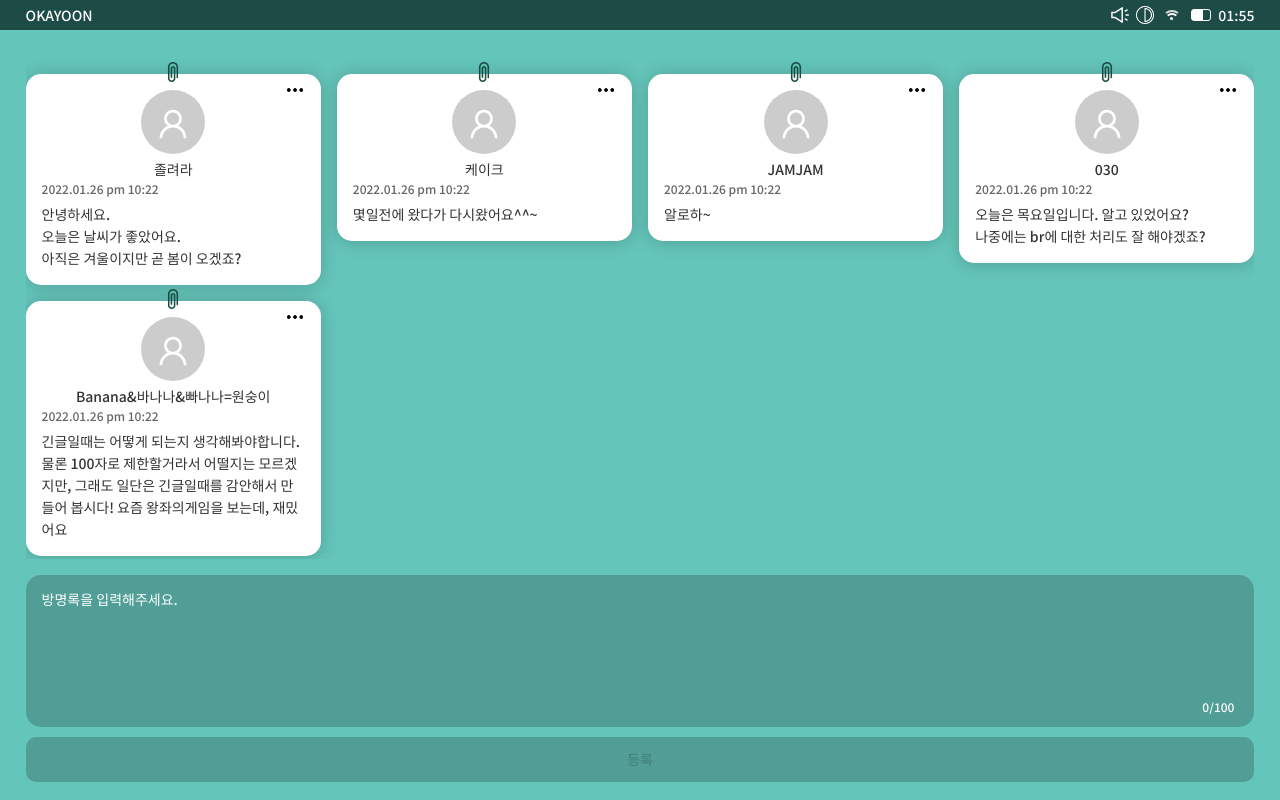
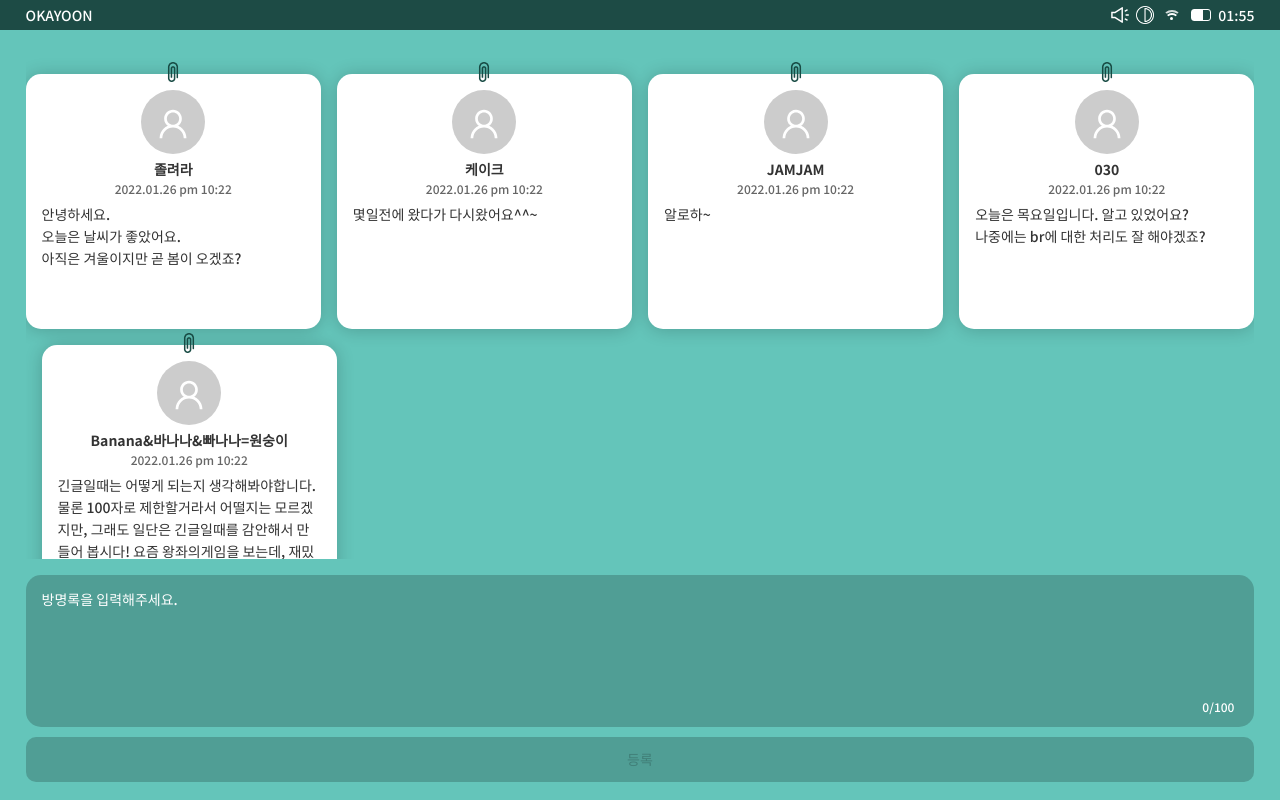
Before and after one commit to leeyoonseo/ts-okayoon, a Next.js app: page /guestbook in a window 1280 px wide. Built offline with nearby package versions, Linux system fonts and the light colour scheme.

Commit message:
update: 방명록 세부 페이지 생성
- 동적 라우팅 구현
- guestbookId 타입 변경(number -> string)
- 미디어 쿼리 테마에 추가

```diff
--- a/assets/styles/theme.ts
+++ b/assets/styles/theme.ts
@@ -4,6 +4,11 @@ export interface ITheme {
 export interface IThemes {
   [prop: string]: any;
 }
+
+const device = {
+  mobile: 'screen and (max-width: 768px)',
+  tablet: 'screen and (max-width: 1140px)',
+};
 
 export const themes: IThemes = {
   light: {
@@ -20,6 +25,7 @@ export const themes: IThemes = {
     dangerColor: '#c92522',
     default: '#333',
     reverse: 'white',
+    device,
   },
   dark: {
     name: 'dark',
@@ -35,6 +41,7 @@ export const themes: IThemes = {
     dangerColor: '#c92522',
     default: 'white',
     reverse: '#333',
+    device,
   },
 };
 
--- a/components/template/GuestCard/GuestCard.styled.ts
+++ b/components/template/GuestCard/GuestCard.styled.ts
@@ -2,6 +2,8 @@ import styled from 'styled-components';
 
 export const GuestCardWrap = styled.div`
   width: 100%;
+  height: 255px;
+  cursor: pointer;
   background: ${({ theme }) => theme.reverse};
   border-radius: 15px;
   padding: 16px;
@@ -25,6 +27,15 @@ export const GuestCardWrap = styled.div`
     background-size: contain;
   }
 
+  .guestcard-inner {
+    height: 220px;
+    overflow: hidden;
+    display: -webkit-box;
+    text-overflow: ellipsis;
+    -webkit-line-clamp: 6;
+    -webkit-box-orient: vertical;
+  }
+
   .guestcard-avatar {
     width: 80px;
     margin: 0 auto 4px;
@@ -38,6 +49,7 @@ export const GuestCardContents = styled.div`
   width: 100%;
 
   .info {
+    text-align: center;
     margin-bottom: 4px;
 
     & > span {
@@ -45,7 +57,7 @@ export const GuestCardContents = styled.div`
     }
 
     &-nickname {
-      text-align: center;
+      font-weight: 700;
       white-space: nowrap;
       overflow: hidden;
       text-overflow: ellipsis;
@@ -62,67 +74,3 @@ export const GuestCardContents = styled.div`
     width: 100%;
   }
 `;
-
-export const GuestCardButtonsWrap = styled.div`
-  display: inline-block;
-  position: absolute;
-  top: 6px;
-  right: 16px;
-  line-height: 1px;
-
-  button {
-    width: 20px;
-    height: 20px;
-    cursor: pointer;
-    background-size: cover;
-    background-position: top;
-    background-repeat: no-repeat;
-    padding: 0;
-    display: inline-block;
-  }
-
-  button + button {
-    margin-left: 4px;
-  }
-
-  .menu-trigger {
-    background-image: ${({ theme }) =>
-      `url('./icon-three-dots-${theme.name}.png')`};
-  }
-
-  .menu-wrapper:hover {
-    .menu {
-      display: flex;
-    }
-  }
-
-  /* TODO: 삭제, 수정 디테일 페이지 만들기 [_id] */
-  .menu {
-    background: ${({ theme }) => theme.reverse};
-    border: 1px solid ${({ theme }) => theme.default};
-    position: absolute;
-    top: 18px;
-    left: -35px;
-    z-index: 50;
-    display: none;
-    justify-content: center;
-    align-items: center;
-    padding: 5px;
-    border-radius: 6px;
-    text-align: center;
-
-    button + button {
-      margin-left: 6px;
-    }
-
-    .edit-button {
-      background-image: ${({ theme }) =>
-        `url('./icon-edit-${theme.name}.png')`};
-    }
-
-    .delete-button {
-      background-image: ${({ theme }) =>
-        `url('./icon-delete-${theme.name}.png')`};
-    }
-  }
-`;
--- a/components/template/GuestCard/GuestCard.tsx
+++ b/components/template/GuestCard/GuestCard.tsx
@@ -1,44 +1,28 @@
-import React, { useState } from 'react';
+import React from 'react';
+import Link from 'next/link';
 import TheAvatar from '@/components/common/Avatar/Avatar';
 import {
   GuestCardWrap,
   GuestCardContents,
-  GuestCardButtonsWrap,
+  // GuestCardButtonsWrap,
 } from './GuestCard.styled';
 
-interface IGuestbook {
-  guestbookId: number;
+export interface IGuestbook {
+  guestbookId: string;
   guestbookDt: string; // TODO: 추후에는 Date객체
   userId: string;
   userNickname: string;
   message: string;
 }
-interface IProps {
+export interface IProps {
   content: IGuestbook;
 }
 
 const GuestCard = ({ content }: IProps) => {
   return (
-    <>
+    <Link href={`/guestbook/${encodeURIComponent(content.guestbookId)}`}>
       <GuestCardWrap>
         <div className='guestcard-inner'>
-          <GuestCardButtonsWrap>
-            <div className='menu-wrapper'>
-              <button className='menu-trigger'>
-                <span className='hidden'>카드메뉴</span>
-              </button>
-
-              <div className='menu'>
-                <button className='edit-button'>
-                  <span className='hidden'>수정</span>
-                </button>
-                <button className='delete-button'>
-                  <span className='hidden'>삭제</span>
-                </button>
-              </div>
-            </div>
-          </GuestCardButtonsWrap>
-
           <div className='guestcard-avatar'>
             <TheAvatar size='large' />
           </div>
@@ -56,7 +40,7 @@ const GuestCard = ({ content }: IProps) => {
           </GuestCardContents>
         </div>
       </GuestCardWrap>
-    </>
+    </Link>
   );
 };
 
--- a/constants/dummy.js
+++ b/constants/dummy.js
@@ -1,7 +1,9 @@
+import { IGuestbook } from '@/components/template/GuestCard/GuestCard';
+
 // TODO: Dt Date 객체로 처리
 export const dummyGuestbookData = [
   {
-    guestbookId: 0,
+    guestbookId: '0',
     guestbookDt: '2022.01.26 pm 10:22',
     userId: 'okayoon',
     userNickname: '졸려라',
@@ -12,7 +14,7 @@ export const dummyGuestbookData = [
     `,
   },
   {
-    guestbookId: 1,
+    guestbookId: '1',
     guestbookDt: '2022.01.26 pm 10:22',
     userId: 'cakeeee00',
     userNickname: '케이크',
@@ -21,14 +23,14 @@ export const dummyGuestbookData = [
     `,
   },
   {
-    guestbookId: 2,
+    guestbookId: '2',
     guestbookDt: '2022.01.26 pm 10:22',
     userId: 'JAM',
     userNickname: 'JAMJAM',
     message: `알로하~`,
   },
   {
-    guestbookId: 3,
+    guestbookId: '3',
     guestbookDt: '2022.01.26 pm 10:22',
     userId: '030',
     userNickname: '030',
@@ -38,7 +40,7 @@ export const dummyGuestbookData = [
     `,
   },
   {
-    guestbookId: 4,
+    guestbookId: '4',
     guestbookDt: '2022.01.26 pm 10:22',
     userId: 'banana',
     userNickname: 'Banana&바나나&빠나나=원숭이',
--- a/package.json
+++ b/package.json
@@ -2,7 +2,7 @@
   "name": "ts-okayoon",
   "private": true,
   "scripts": {
-    "dev": "next dev",
+    "dev": "node server.js",
     "build": "next build",
     "start": "next start",
     "lint": "next lint"
@@ -13,6 +13,7 @@
     "antd": "^4.18.3",
     "babel-plugin-styled-components": "^2.0.2",
     "dayjs": "^1.10.7",
+    "express": "^4.17.2",
     "lodash": "^4.17.21",
     "next": "12.0.7",
     "prettier": "^2.5.1",
--- a/pages/guestbook/index.styled.ts
+++ b/pages/guestbook/index.styled.ts
@@ -1,4 +1,5 @@
 import styled from 'styled-components';
+import { IThemes } from '@/assets/styles/theme';
 
 export const GuestbookWrap = styled.div`
   height: 70%;
@@ -19,16 +20,28 @@ export const GuestbookWrap = styled.div`
     .guextbook-items {
       width: calc(25% - 12px);
 
-      & + .guextbook-items {
-        margin-left: 16px;
-      }
-
       &:nth-child(4n + 1) {
         margin-left: 0;
       }
 
       &:nth-child(1n + 5) {
         margin-top: 16px;
+      }
+
+      & + .guextbook-items {
+        margin-left: 16px;
+      }
+
+      @media ${({ theme }: IThemes) => theme.device.mobile} {
+        width: calc(50% - 12px);
+
+        &:nth-child(2n + 1) {
+          margin-left: 0;
+        }
+
+        &:nth-child(1n + 3) {
+          margin-top: 16px;
+        }
       }
     }
   }
```
Also changed, not shown: pages/guestbook/[_id].tsx (deleted, +0 -7 lines), pages/guestbook/[pid].tsx (added, +36 -0 lines), pages/guestbook/index.tsx (+3 -8 lines), server.js (added, +30 -0 lines), 1 other file (tests, documents, lock files or other folders).
